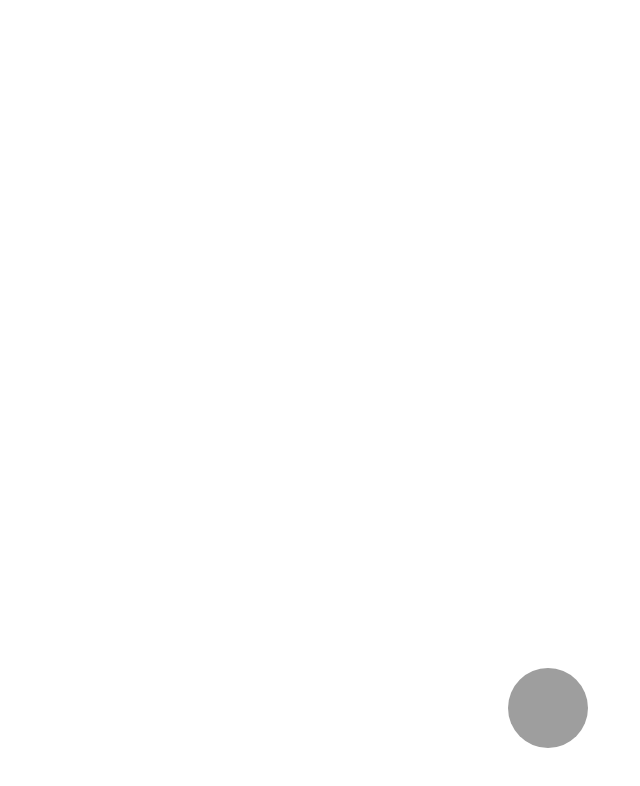
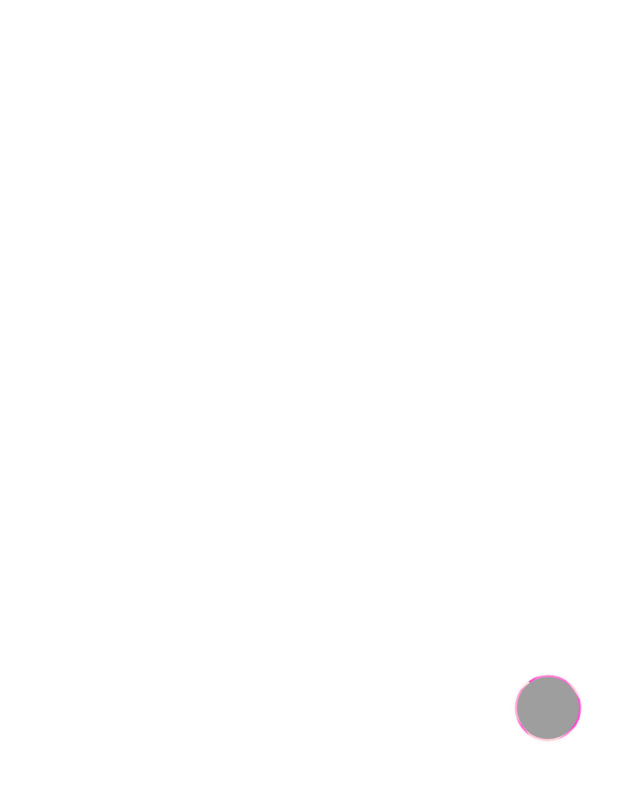
Before and after one commit to AugmentedRealityweb/Steli, a plain HTML site: page index.html in a window 1280 px wide. Both pictures are taken after a click on the element "StelminaBot". Shown: the whole page, without its empty margins (640-1280 px from the left). Drawn offline with Linux system fonts and the light colour scheme; grey boxes are pictures that could not be loaded.

Commit message:
Update index.html

```diff
--- a/index.html
+++ b/index.html
@@ -106,8 +106,8 @@
 }
 
 #minimizedChat img {
-    width: 80px; /* Ajustează dimensiunea imaginii */
-    height: 80px; /* Ajustează dimensiunea imaginii */
+    width: 62px; /* Ajustează dimensiunea imaginii */
+    height: 62px; /* Ajustează dimensiunea imaginii */
     border-radius: 50%;
     object-fit: cover;
     z-index: 2;
```
